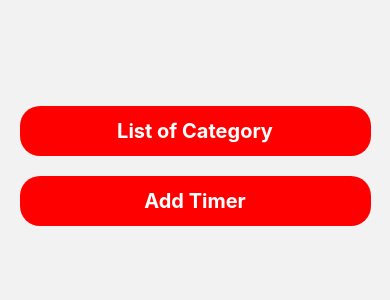
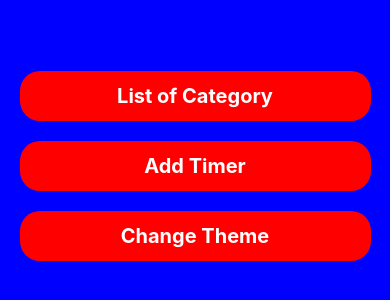
Before and after one commit to Bhavesh-XLV/healthFlex, a React Native app: screen /HomeScreen in a window 390 px wide. Shown: the part 256-556 px from the top of the page. Built offline with nearby package versions, Linux system fonts and the light colour scheme.

Commit message:
implemenent redux for theme

```diff
--- a/App.tsx
+++ b/App.tsx
@@ -1,8 +1,14 @@
 import React from 'react';
 import MainNavigation from './src/components/MainNavigation';
+import {Provider} from 'react-redux';
+import {store} from './src/redux/store';
 
 const App = () => {
-  return <MainNavigation />;
+  return (
+    <Provider store={store}>
+      <MainNavigation />
+    </Provider>
+  );
 };
 
 export default App;
--- a/package.json
+++ b/package.json
@@ -14,10 +14,12 @@
     "@react-navigation/elements": "^2.2.8",
     "@react-navigation/native": "^7.0.17",
     "@react-navigation/native-stack": "^7.3.1",
+    "@reduxjs/toolkit": "^2.6.1",
     "react": "19.0.0",
     "react-native": "0.78.1",
     "react-native-safe-area-context": "^5.3.0",
-    "react-native-screens": "^4.9.2"
+    "react-native-screens": "^4.9.2",
+    "react-redux": "^9.2.0"
   },
   "devDependencies": {
     "@babel/core": "^7.25.2",
--- a/src/components/HomeScreen.tsx
+++ b/src/components/HomeScreen.tsx
@@ -1,11 +1,16 @@
 import {View, Text, TouchableOpacity, StyleSheet} from 'react-native';
 import React from 'react';
 import {useNavigation} from '@react-navigation/native';
+import {useDispatch, useSelector} from 'react-redux';
+import {changeTheme} from '../redux/slice/themeSlice';
 
 const HomeScreen = () => {
   const navigation = useNavigation();
+  const state = useSelector(state => state.isDark);
+  const dispatch = useDispatch();
   return (
-    <View style={styles.container}>
+    <View
+      style={[styles.container, {backgroundColor: state ? 'black' : 'blue'}]}>
       <TouchableOpacity
         onPress={() => navigation.navigate('ListOfCategory')}
         style={styles.buttonContainer}>
@@ -16,6 +21,12 @@ const HomeScreen = () => {
         onPress={() => navigation.navigate('AddTimer')}
         style={styles.buttonContainer}>
         <Text style={styles.buttonText}>Add Timer</Text>
+      </TouchableOpacity>
+
+      <TouchableOpacity
+        onPress={() => dispatch(changeTheme())}
+        style={styles.buttonContainer}>
+        <Text style={styles.buttonText}>Change Theme</Text>
       </TouchableOpacity>
     </View>
   );
--- /dev/null
+++ b/src/redux/slice/themeSlice.js
@@ -0,0 +1,14 @@
+import {createSlice} from '@reduxjs/toolkit';
+
+const themeSlice = createSlice({
+  name: 'theme',
+  initialState: {isDark: false},
+  reducers: {
+    changeTheme: state => {
+      state.isDark = !state.isDark;
+    },
+  },
+});
+
+export const {changeTheme} = themeSlice.actions;
+export default themeSlice.reducer;
--- /dev/null
+++ b/src/redux/store.js
@@ -0,0 +1,6 @@
+import {configureStore} from '@reduxjs/toolkit';
+import themeSliceReduce from './slice/themeSlice';
+
+export const store = configureStore({
+  reducer: themeSliceReduce,
+});
```
Also changed, not shown: 1 other file (tests, documents, lock files or other folders).
